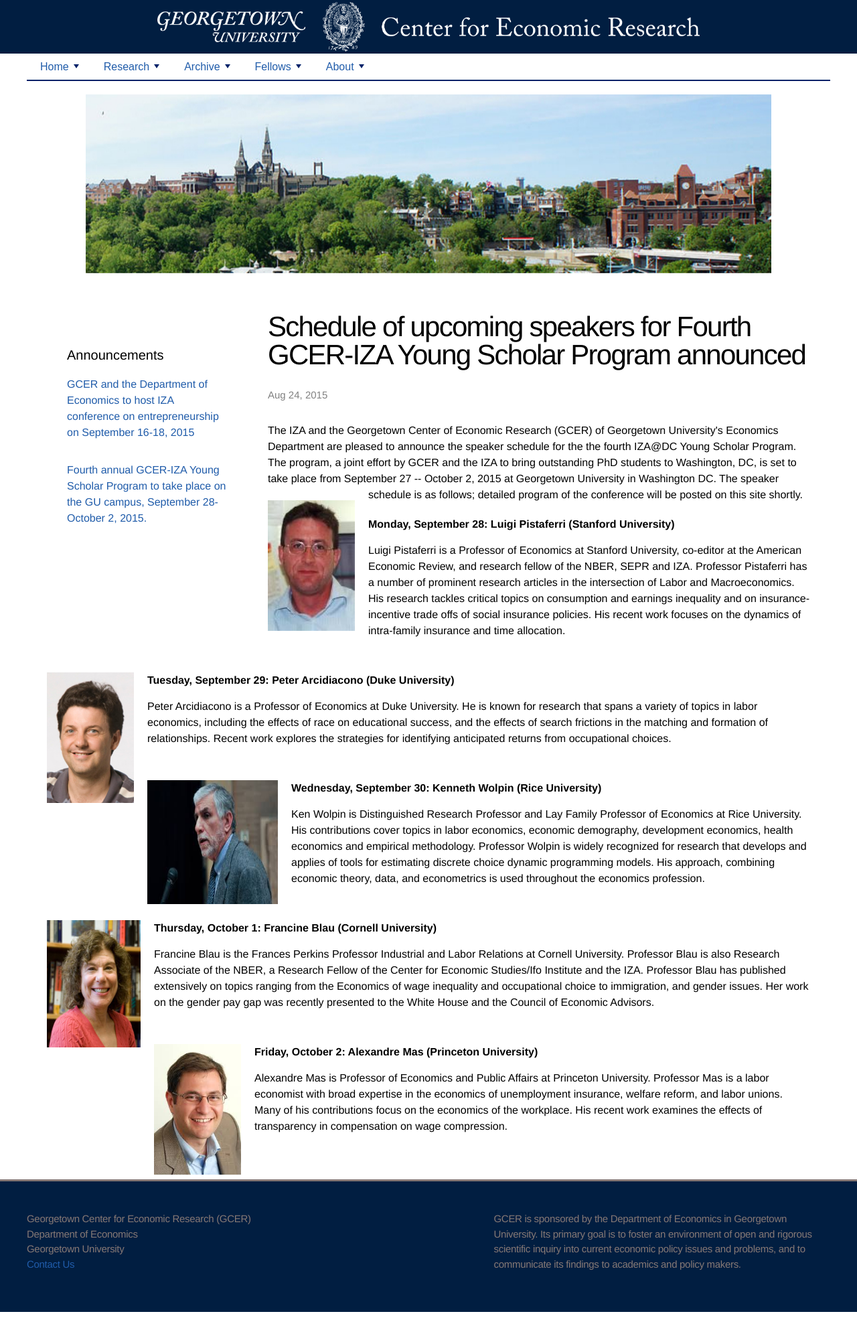
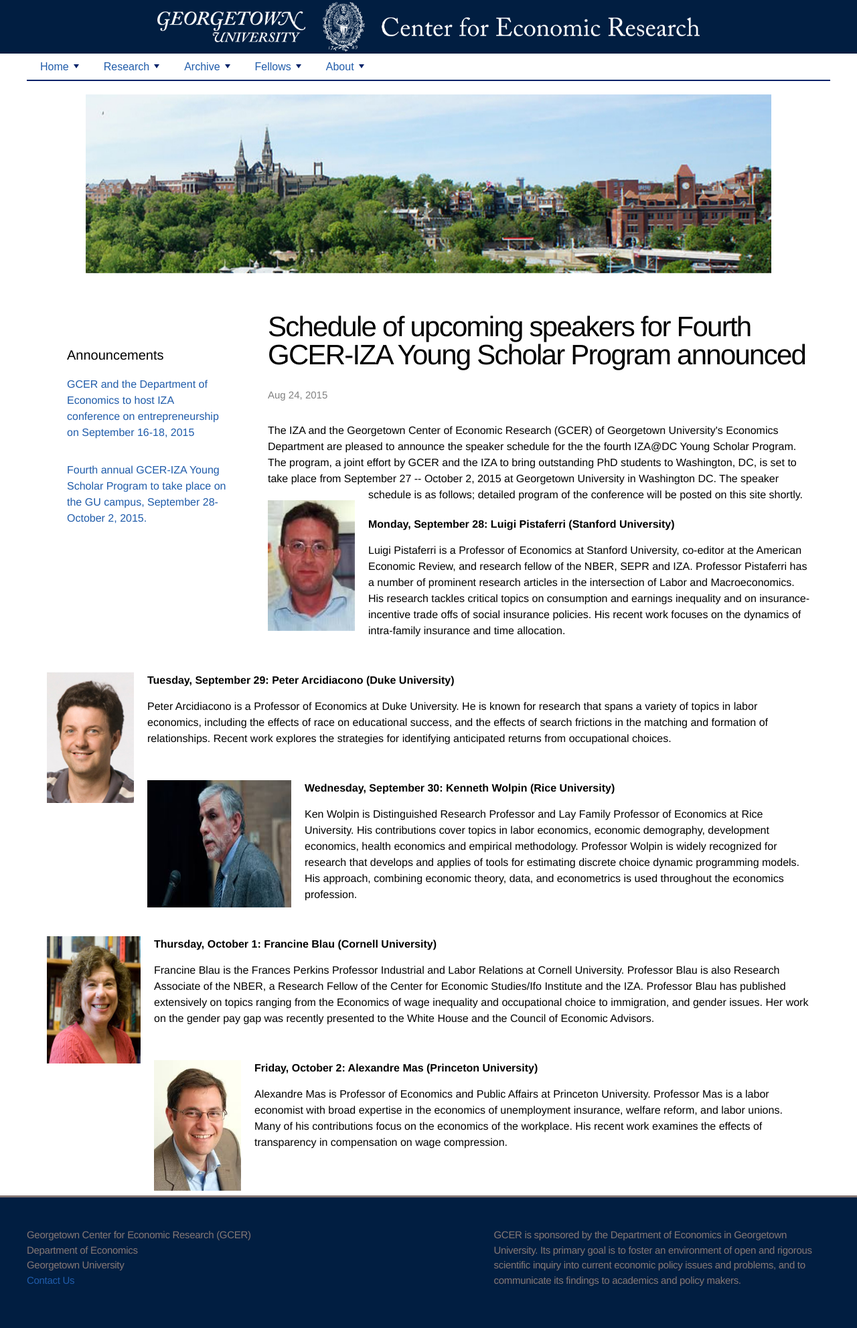
Before and after one commit to georgetown-econ/gcer, a Jekyll site: the page built from _posts/2015-08-24-gcer15-speakers.html, in a window 1280 px wide. Shown: the whole page at 67% size. Built offline with Jekyll 4.4.1, drawn with Linux system fonts in a browser that asks for light colours; before the commit the page ends 1959 px from its top, so only the background shows below that.

Commit message:
Updated 2015-08-24-gcer15-speakers.html

```diff
--- a/_posts/2015-08-24-gcer15-speakers.html
+++ b/_posts/2015-08-24-gcer15-speakers.html
@@ -32,7 +32,7 @@
 
 
 <div class="photo" style="float:left; margin-right: 20px;" >
-    <img src="/assets/images/Wolpin.jpg" width="195" height="185">
+    <img src="/assets/images/Wolpin.jpg" width="215" height="190">
   </div>
   <div class="description">
     <div class="schedule" style="margin-bottom: 15px;"> <strong> Wednesday, September 30: Kenneth Wolpin (Rice University) </strong> </div>
```
